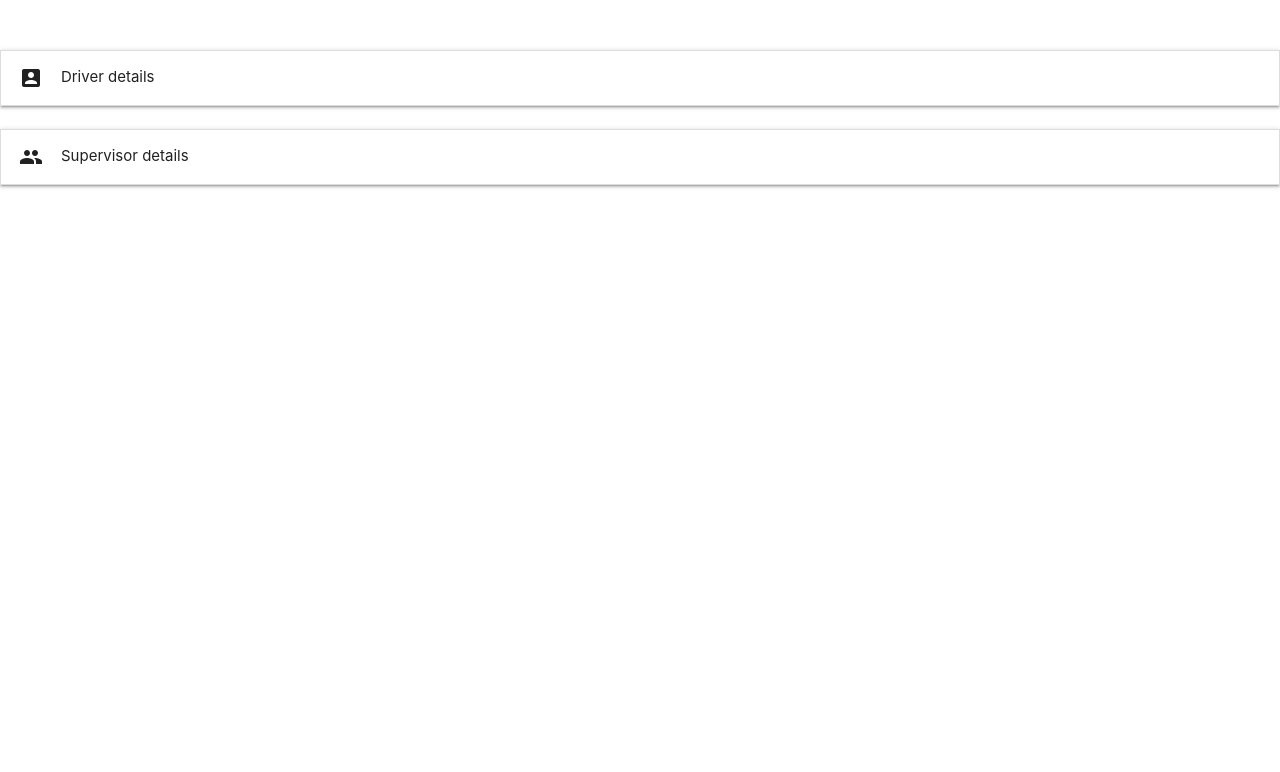
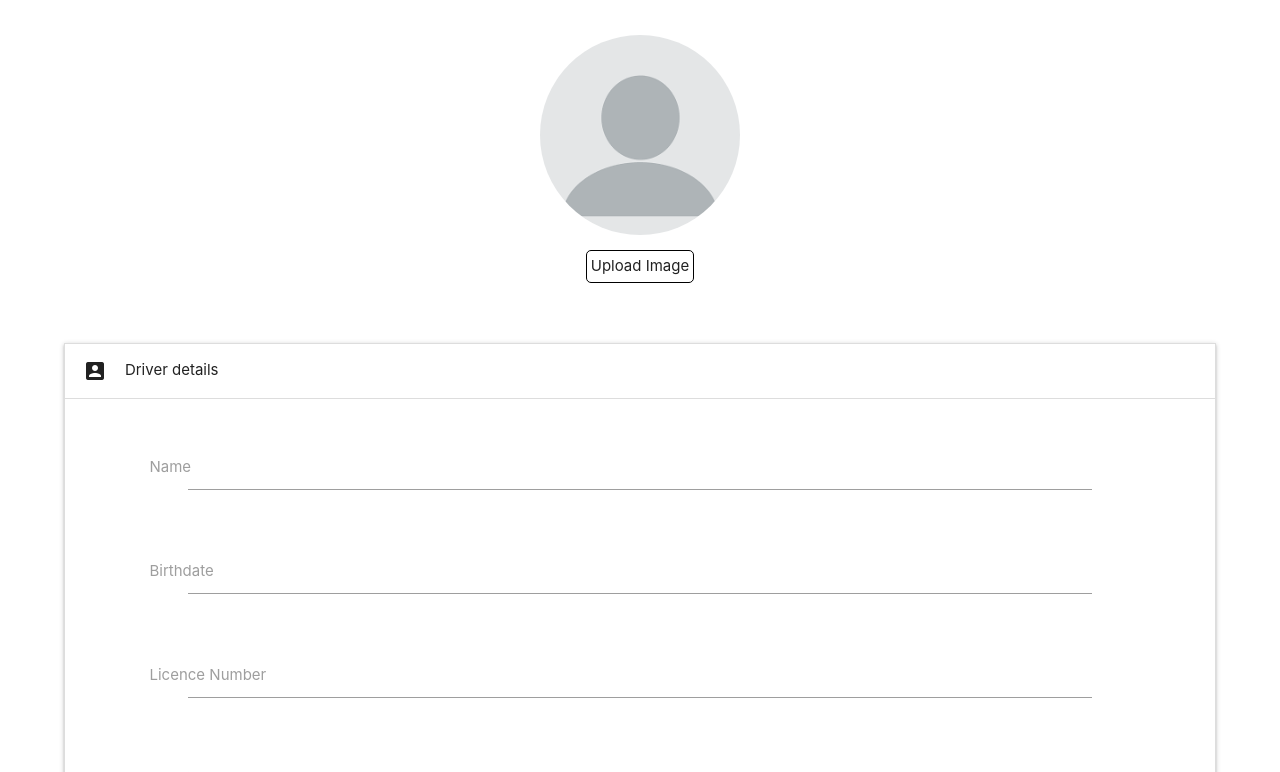
Before and after one commit to Tellarra/LogbookApp, a plain HTML site: page html/profile.html in a window 1280 px wide. Shown: the part 180-952 px from the top of the page. Before the commit the page ends 800 px from the top, so only its background shows below. Drawn offline with nearby package versions, Linux system fonts and the light colour scheme; files whose address does not match are found by name.

Commit message:
Add profile picture
Possibility to add a profile pictures

```diff
--- a/css/mainStylesheet.css
+++ b/css/mainStylesheet.css
@@ -25,3 +25,25 @@ main {
 	height: 30%;
 	color: aliceblue;
 }
+
+/*Profile Picture*/
+
+.upload-button {
+    padding: 4px;
+    border: 1px solid black;
+    border-radius: 5px;
+    display: block;
+    float: left;
+}
+
+.profile-pic {
+    max-width: 200px;
+    max-height: 200px;
+    display: block;
+  	border-radius: 50%;
+}
+
+
+.file-upload {
+    display: none;
+}
--- a/html/profile.html
+++ b/html/profile.html
@@ -22,7 +22,30 @@ $(document).ready(function(){
 	$('.datepicker').datepicker();
 	//Collapsible
 	$('.collapsible').collapsible();
+
+	//Profile picture
+ var readURL = function(input) {
+        if (input.files && input.files[0]) {
+            var reader = new FileReader();
+
+            reader.onload = function (e) {
+                $('.profile-pic').attr('src', e.target.result);
+            }
+
+            reader.readAsDataURL(input.files[0]);
+        }
+    }
+
+    $(".file-upload").on('change', function(){
+        readURL(this);
     });
+
+    $(".upload-button").on('click', function() {
+       $(".file-upload").click();
+    });
+});
+
+
 
 </script>
 <title>Profile</title>
@@ -39,9 +62,15 @@ $(document).ready(function(){
     </div>
   </nav>
  <h1 align="center">Your profile</h1>
+ <p class="center-block">
+	<img class="profile-pic" src="../images/empty-profile.png" />
+		<div class="upload-button center-block">Upload Image</div>
+	<input class="file-upload" type="file" accept="image/*"/>
+ </p>
  <br />
+ <div class="cards">
 <ul class="collapsible">
-	<li>
+	<li class="active">
       <div class="collapsible-header"><i class="material-icons">account_box</i>Driver details</div>
       <div class="collapsible-body">
 		<div class="row">
@@ -81,6 +110,8 @@ $(document).ready(function(){
 		</div>
 	</li>
 </ul>
+</div>
+<div class="cards">
 	<ul class="collapsible">
 		<li>
 		  <div class="collapsible-header"><i class="material-icons">people</i>Supervisor details</div>
@@ -114,8 +145,7 @@ $(document).ready(function(){
 			</div>
 		</li>
 	</ul>
-
-
+</div>
 <script type="text/javascript" src="js/materialize.min.js"></script>
 </body>
 </html>
```
Also changed, not shown: images/empty-profile.png (added). Lines whose indentation alone changed are shown as unchanged.
